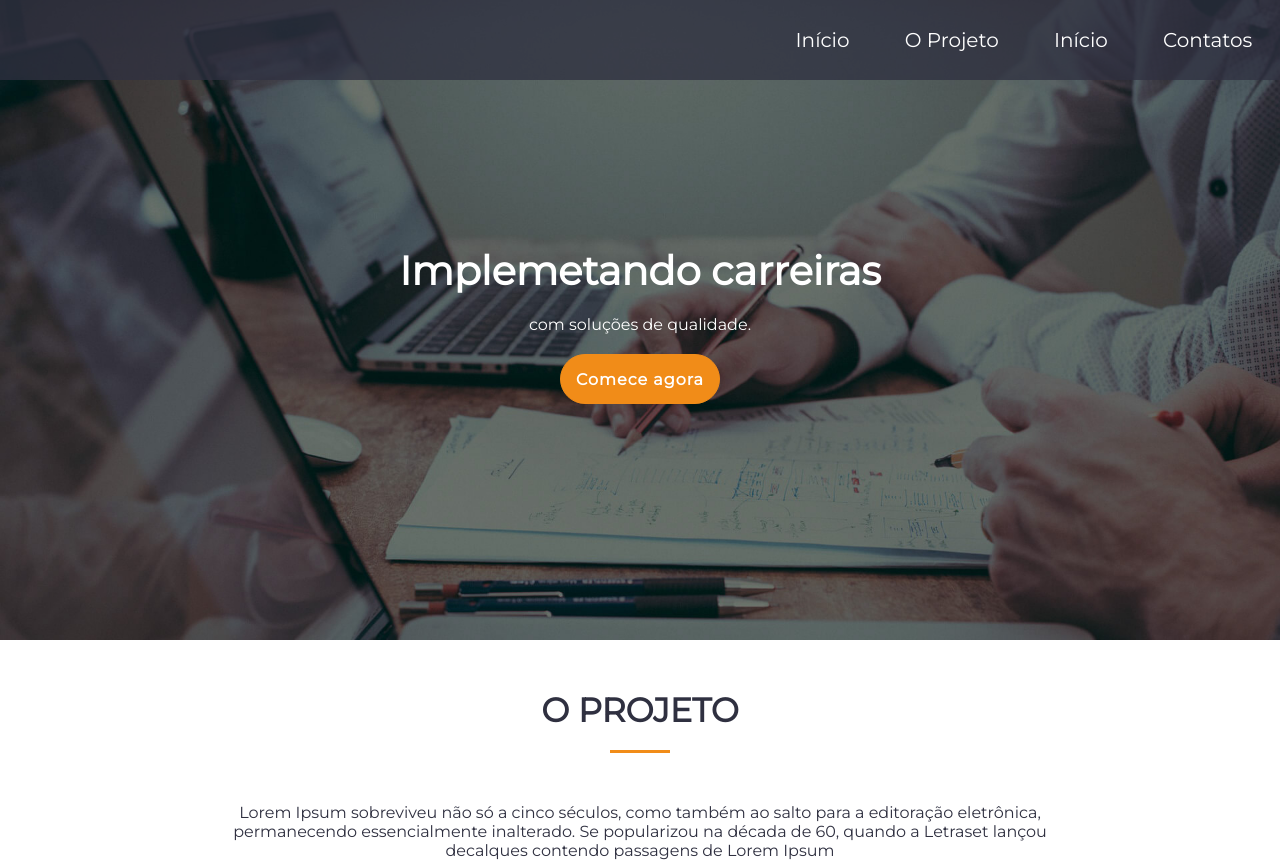
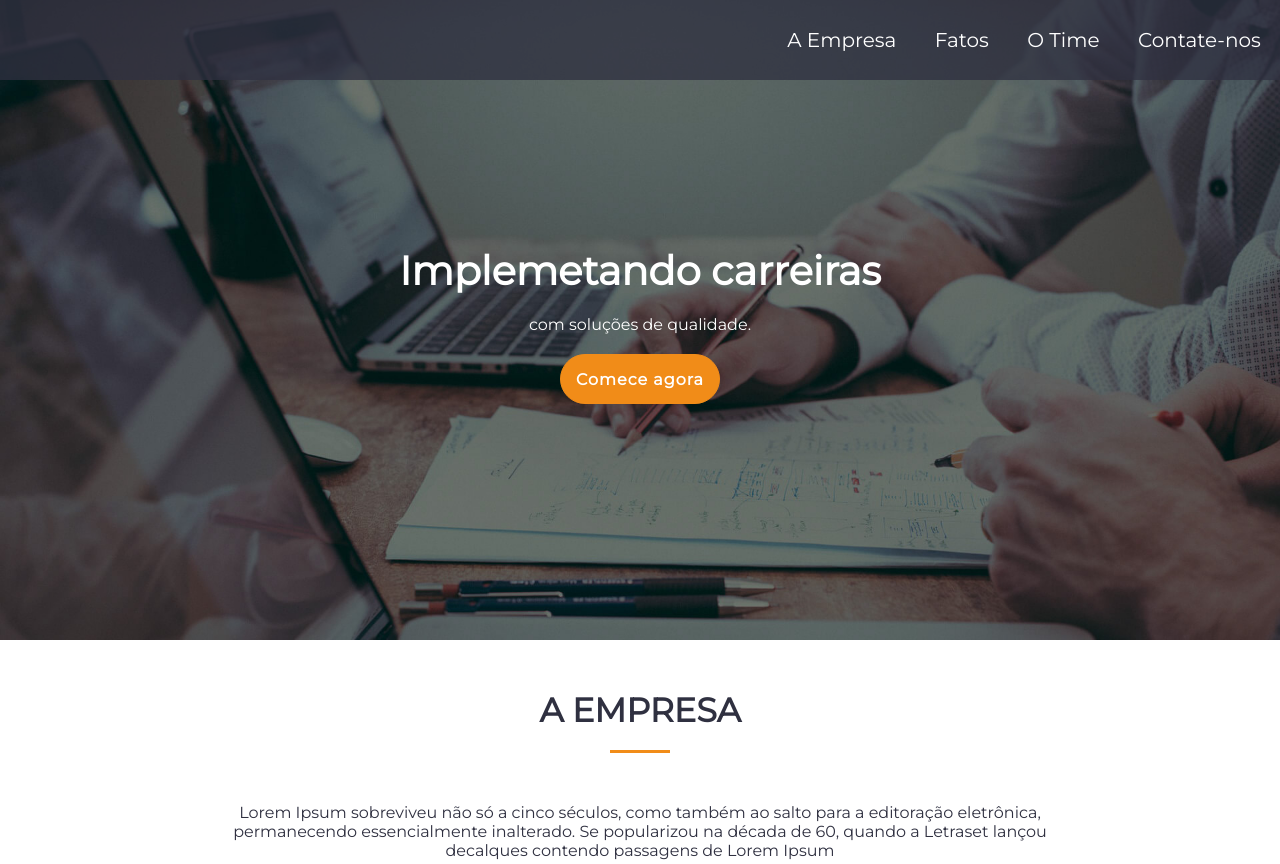
Before and after one commit to AmandaHenrique/demoday-django, a Django app: page / in a window 1280 px wide. Shown: the top 864 px of the page. Run offline with Django 3.2, Linux system fonts and the light colour scheme.

Commit message:
linkando nav com areas do site para scroll

```diff
--- a/app/templates/index.html
+++ b/app/templates/index.html
@@ -11,10 +11,10 @@
         </div>
 
             <ul>
-                <li><a href="">Início</a></li>
-                <li><a href="">O Projeto</a></li>
-                <li><a href="">Início</a></li>
-                <li><a href="">Contatos</a></li>
+                <li><a href="#o-projeto">A Empresa</a></li>
+                <li><a href="#fatos">Fatos</a></li>
+                <li><a href="#sobre-nos">O Time</a></li>
+                <li><a href="#contatos">Contate-nos</a></li>
             </ul>
 
             <div id="hamburguer">
@@ -43,7 +43,7 @@
 <div class="container">
     <section id="o-projeto">
         <div>
-            <h3>o projeto</h3>
+            <h3>a empresa</h3>
             <hr>
             Lorem Ipsum sobreviveu não só a cinco séculos, como também ao salto para a editoração eletrônica, permanecendo essencialmente inalterado. Se popularizou na década de 60, quando a Letraset lançou decalques contendo passagens de Lorem Ipsum
         </div>
```
